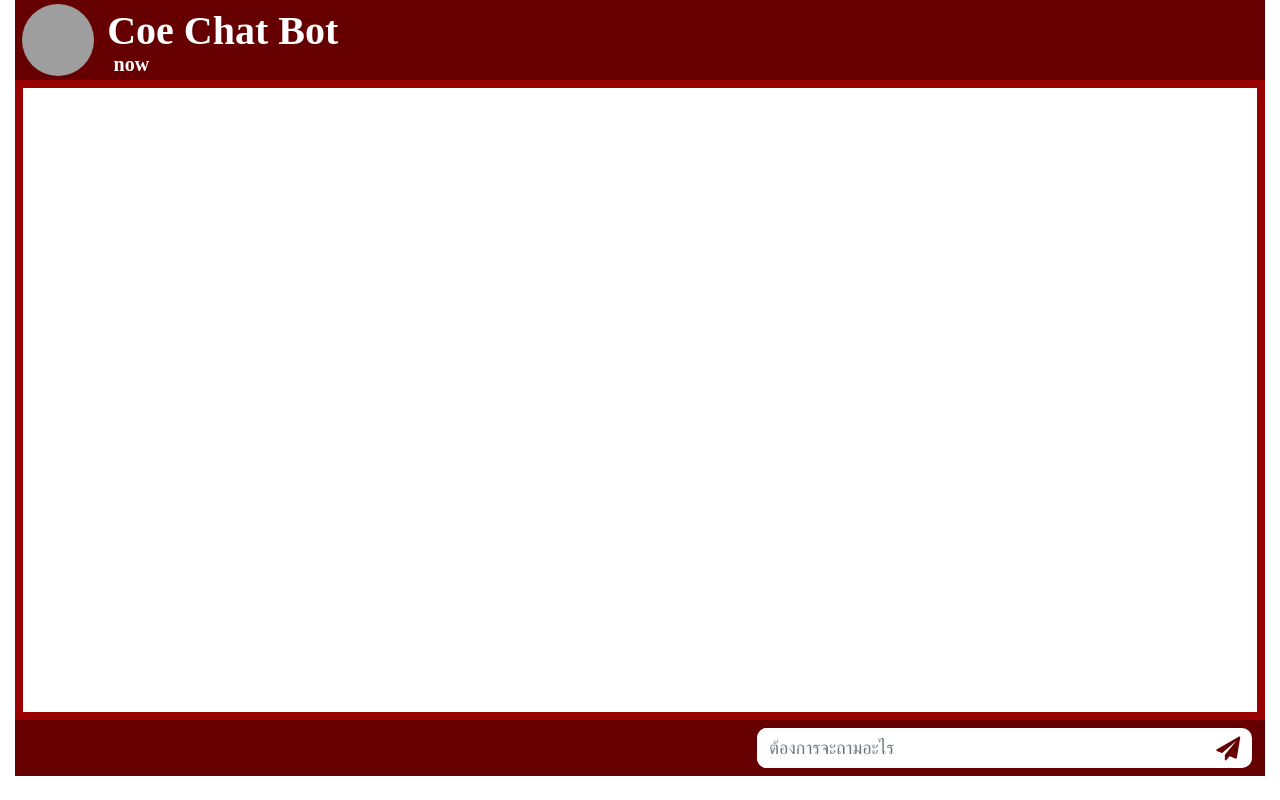
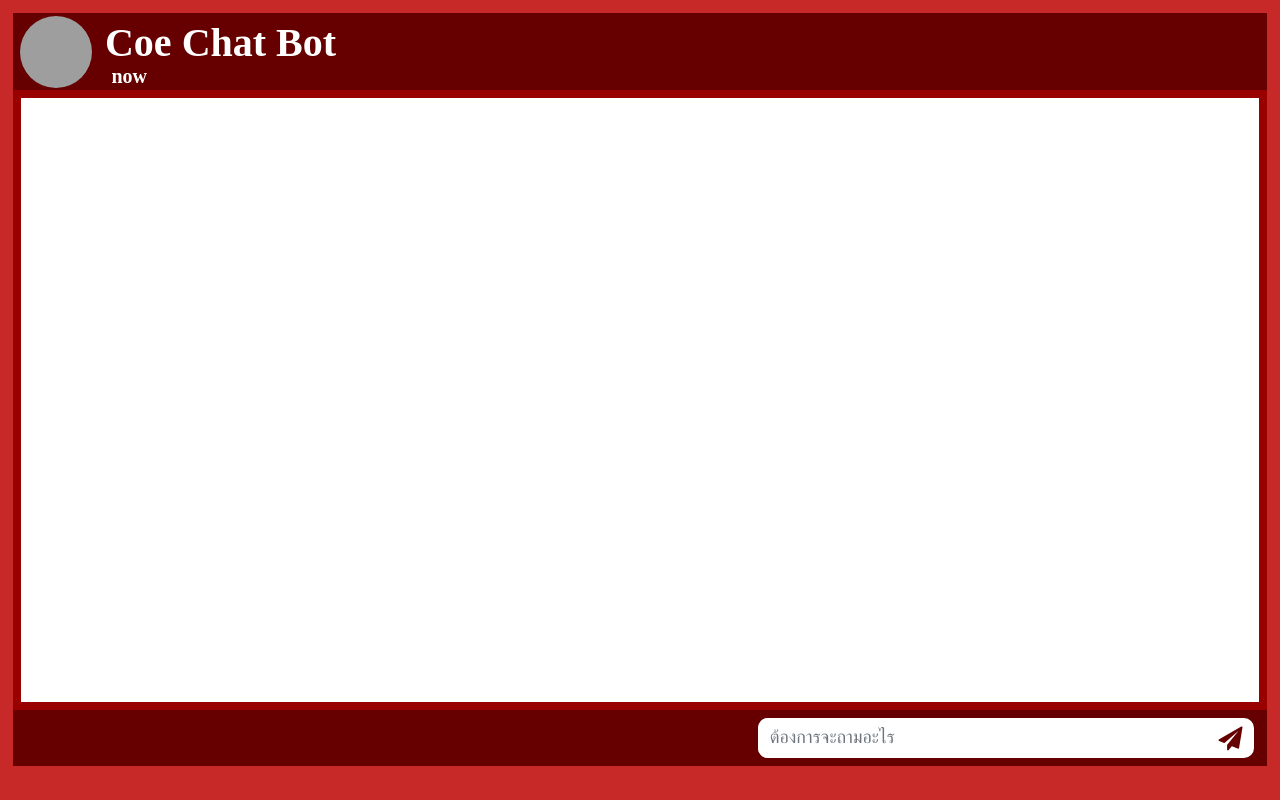
Before and after one commit to nawaphonOHM/CoEChatBotWeb, an Angular app: page / in a window 1280 px wide. Built offline with nearby package versions, Linux system fonts and the light colour scheme; grey boxes are pictures that could not be loaded.

Commit message:
Added theme color

```diff
--- a/src/app/Components/chat/chat.component.scss
+++ b/src/app/Components/chat/chat.component.scss
@@ -3,8 +3,9 @@
     height: 100% !important;
     max-height: 100% !important;
     position: fixed;
-    margin: auto;
+    padding: 1vw;
     font-family: noto-serif;
+    background-color: #c72828;
 }
 
 img{
@@ -63,6 +64,7 @@ img{
     height: 100%;
     padding-right: 2%;
     padding-left: 2%;
+    background-color: #ffffff;;
 }
 .received-chats{
     margin-top: 5%;
--- a/src/index.html
+++ b/src/index.html
@@ -6,6 +6,7 @@
   <base href="/">
 
   <meta name="viewport" content="width=device-width,height=device-height", user-scalable=no" />
+  <meta name="theme-color" content="#c72828" />
   <link rel="icon" type="image/x-icon" href="favicon.ico">
   <link href="https://stackpath.bootstrapcdn.com/font-awesome/4.7.0/css/font-awesome.min.css" rel="stylesheet" integrity="sha384-wvfXpqpZZVQGK6TAh5PVlGOfQNHSoD2xbE+QkPxCAFlNEevoEH3Sl0sibVcOQVnN" crossorigin="anonymous">
   <link rel="stylesheet" href="https://stackpath.bootstrapcdn.com/bootstrap/4.3.1/css/bootstrap.min.css" integrity="sha384-ggOyR0iXCbMQv3Xipma34MD+dH/1fQ784/j6cY/iJTQUOhcWr7x9JvoRxT2MZw1T" crossorigin="anonymous">
```
